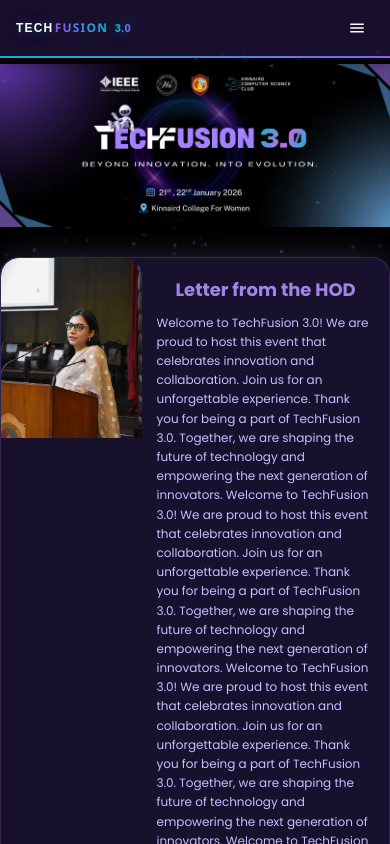
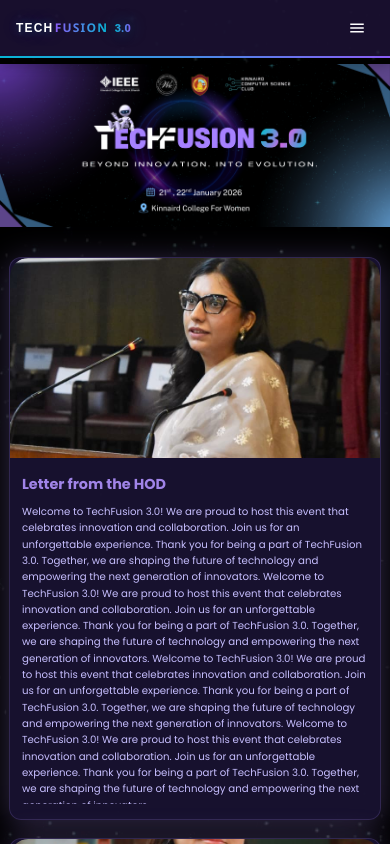
Before and after one commit to rahemeen1/TechFusion3.0, a React (Vite) app: page / in a window 390 px wide. Shown: the top 844 px of the page. Built offline with nearby package versions, Linux system fonts and the light colour scheme.

Commit message:
Make letter section responsive with proper image and text layout

```diff
--- a/src/pages/Home.css
+++ b/src/pages/Home.css
@@ -43,80 +43,127 @@
   display: flex;
   flex-direction: column;
   gap: 2.5rem;
-  max-width: 950px;
+  max-width: 1050px;
   margin: 0 auto 3.5rem auto;
+  padding: 0 1rem;
   z-index: 13;
 }
 
 .tf3-letter-card {
   display: grid;
-  grid-template-columns: 1fr 1.75fr;
+  grid-template-columns: 280px 1fr;
   background: rgba(24, 18, 48, 0.97);
   border-radius: 1.5rem;
   box-shadow: 0 4px 32px #a084e850;
   transition: box-shadow 0.3s, transform 0.3s;
   border: 1.5px solid #a084e830;
-  min-height: 64vh;
+  overflow: hidden;
+  min-height: 400px;
 }
 .tf3-letter-card:hover {
   box-shadow: 0 8px 48px #a084e8cc, 0 0 0 2px #a084e8;
-  transform: translateY(-6px) scale(1.02);
+  transform: translateY(-4px);
 }
 .tf3-letter-img-wrap {
   position: relative;
   border-radius: 1.5rem 0 0 1.5rem;
   background: #1a1333;
   overflow: hidden;
+  width: 100%;
+  height: 100%;
 }
 .tf3-letter-img {
-  position: absolute;
-  top: 0;
-  left: 0;
   width: 100%;
   height: 100%;
   object-fit: cover;
-  border-radius: 1.5rem 0 0 1.5rem;
+  display: block;
 }
 .tf3-letter-content {
   padding: 2rem 2.5rem;
   color: #e2e8f0;
-  min-height: 64vh;
+  display: flex;
+  flex-direction: column;
+  justify-content: flex-start;
+  overflow-y: auto;
 }
 .tf3-letter-heading {
   font-size: 1.5rem;
   font-weight: 700;
-  margin-bottom: 0.7rem;
+  margin-bottom: 1rem;
   text-align: left;
+  color: #a084e8;
 }
 .tf3-letter-text {
-  font-size: clamp(1rem, 2.5vw, 1rem);
+  font-size: 0.95rem;
   color: #c7bfff;
   text-align: left;
-  line-height: 1.6;
+  line-height: 1.7;
   word-break: break-word;
 }
 
-@media (max-width: 900px) {
+@media (max-width: 768px) {
+  .tf3-letters-section {
+    padding: 0 0.75rem;
+    gap: 1.5rem;
+  }
+
   .tf3-letter-card {
+    display: flex;
     flex-direction: column;
-    min-height: unset;
-    text-align: center;
+    min-height: auto;
+    grid-template-columns: none;
   }
+
   .tf3-letter-img-wrap {
     border-radius: 1.5rem 1.5rem 0 0;
     width: 100%;
-    height: 180px;
+    height: 240px;
+    min-height: 240px;
   }
+
   .tf3-letter-img {
     border-radius: 1.5rem 1.5rem 0 0;
+    object-fit: cover;
   }
-  .tf3-letter-content, .tf3-letter-content-centered {
-    padding: 1.5rem 1.2rem;
+
+  .tf3-letter-content {
+    padding: 1.5rem 1.25rem;
+  }
+
+  .tf3-letter-heading {
+    font-size: 1.3rem;
     text-align: center;
-    align-items: center;
   }
-  .tf3-letter-heading, .tf3-letter-text {
+
+  .tf3-letter-text {
+    font-size: 0.9rem;
     text-align: center;
+    max-height: 300px;
+    overflow-y: auto;
+  }
+}
+
+@media (max-width: 480px) {
+  .tf3-letter-card {
+    border-radius: 1rem;
+  }
+
+  .tf3-letter-img-wrap {
+    height: 200px;
+    min-height: 200px;
+  }
+
+  .tf3-letter-content {
+    padding: 1.25rem 1rem;
+  }
+
+  .tf3-letter-heading {
+    font-size: 1.2rem;
+  }
+
+  .tf3-letter-text {
+    font-size: 0.85rem;
+    line-height: 1.6;
   }
 }
 
```
